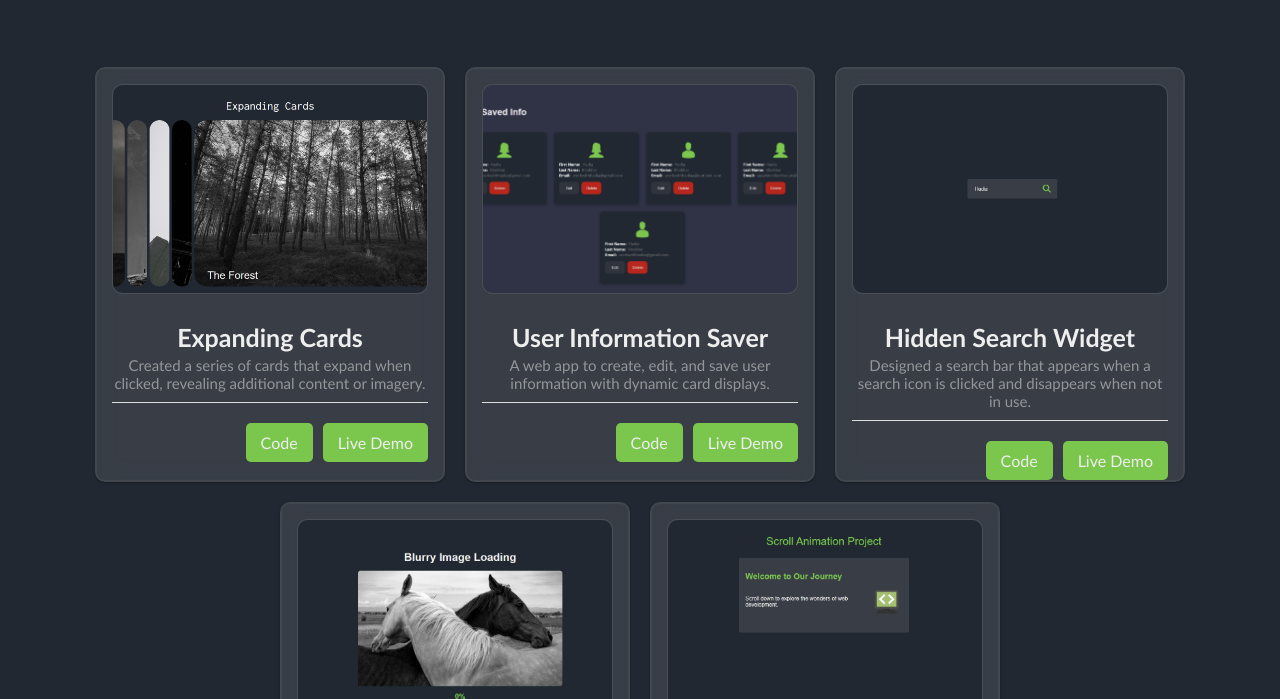
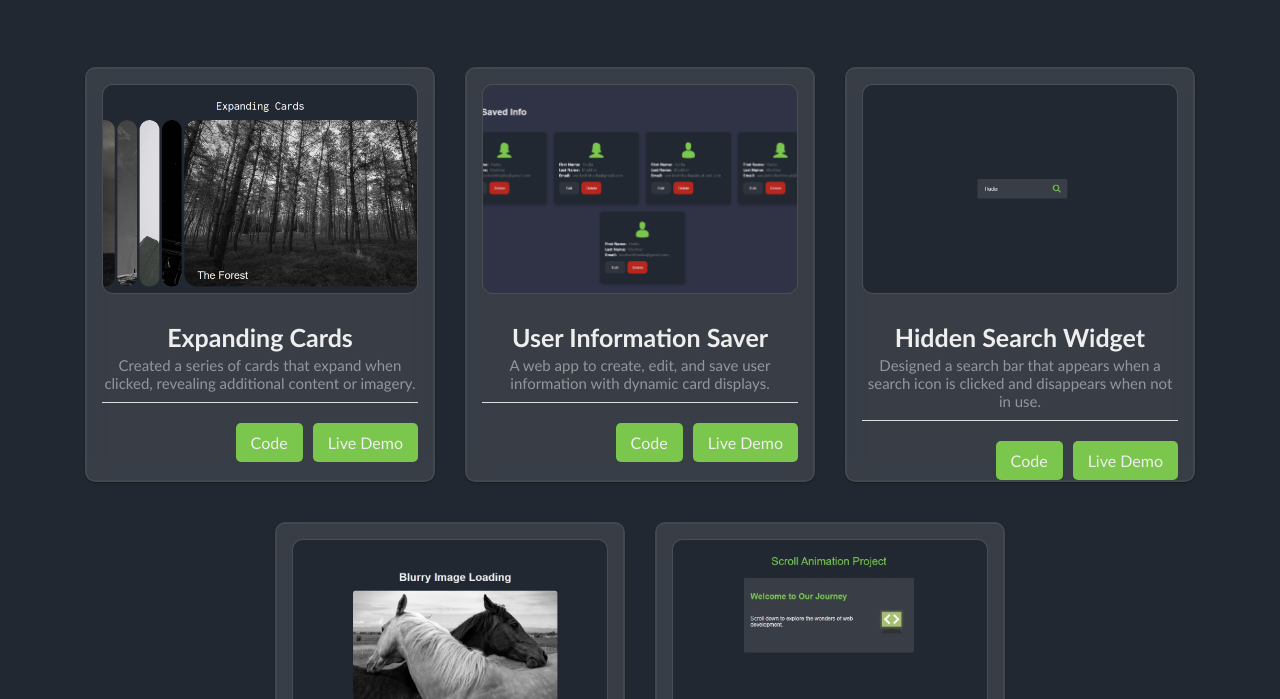
Before and after one commit to HadiaKhokhar/JavaScript-Mini-Projects, a plain HTML site: page index.html in a window 1280 px wide. Shown: the part 101-800 px from the top of the page. Drawn offline with Linux system fonts and the light colour scheme.

Commit message:
Update style.css

```diff
--- a/style.css
+++ b/style.css
@@ -38,7 +38,7 @@ header {
     display: flex;
     flex-wrap: wrap;
     justify-content: center;
-    gap: 20px;
+    gap: 40px 30px;
     padding: 20px;
 }
 
```
